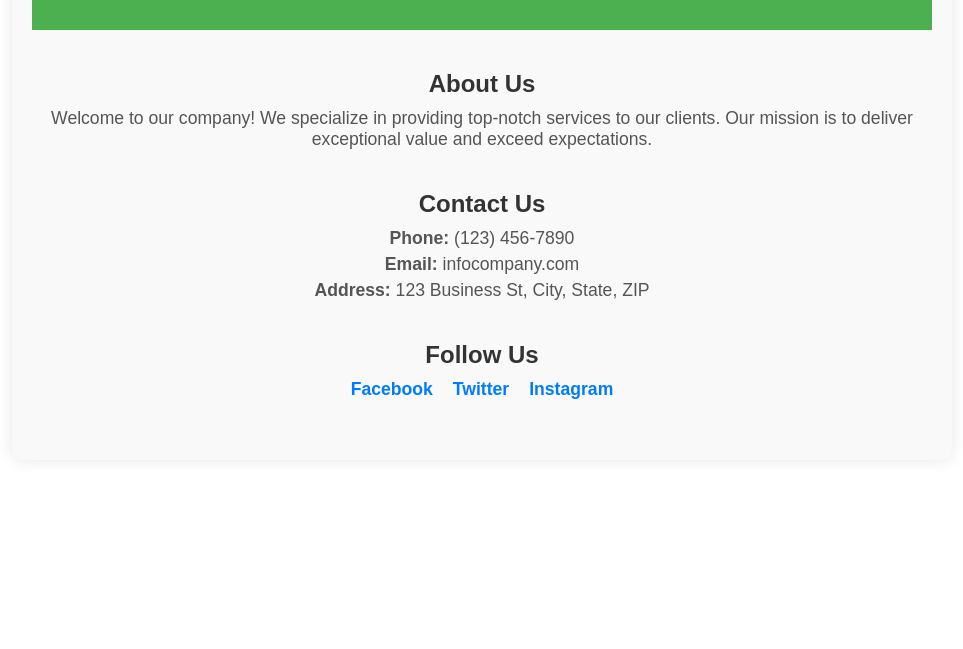
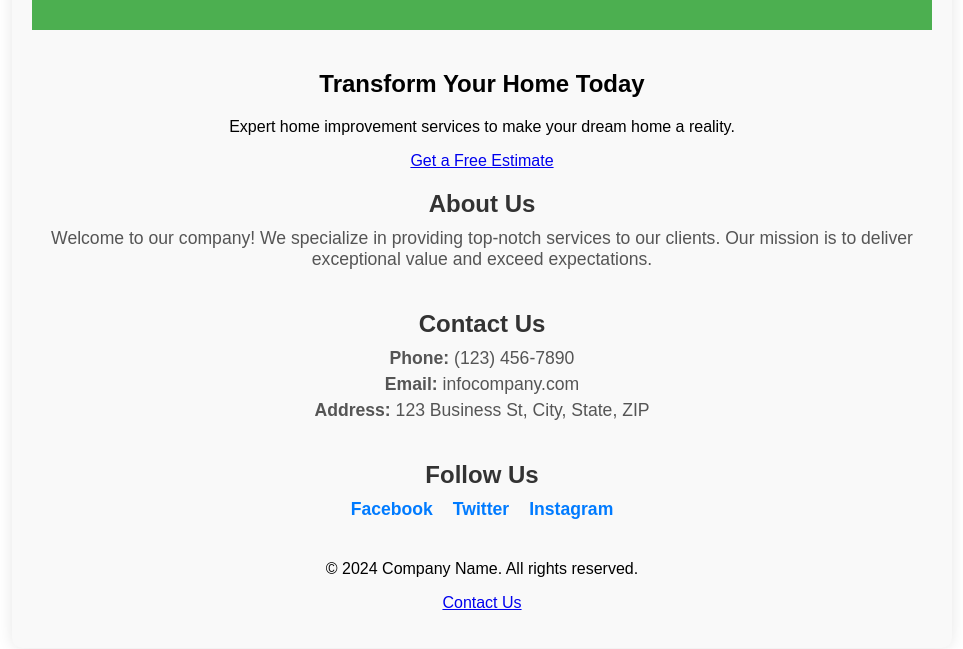
Before and after one commit to DanielWerner07/Website, an Angular app: page / in a window 1280 px wide. Shown: the part 271-920 px from the top of the page, without its empty margins (158-1121 px from the left). Before the commit the page ends 800 px from the top, so only its background shows below. Built offline with nearby package versions, Linux system fonts and the light colour scheme.

Commit message:
Update home.component.html

```diff
--- a/src/app/home/home.component.html
+++ b/src/app/home/home.component.html
@@ -1,14 +1,21 @@
 <div class="main-container">
   <header class="header">
-      <img src="  assets/images/blueskylogo.jpg" alt="Company Logo" class="logo">
+    <img src="assets/images/blueskylogo.jpg" alt="Company Logo" class="logo">
     <h1 class="company-name">Company Name</h1>
     <p class="tagline">Your Business Tagline Here</p>
   </header>
+  <section class="hero-section">
+    <div class="hero-content">
+      <h2>Transform Your Home Today</h2>
+      <p>Expert home improvement services to make your dream home a reality.</p>
+      <a href="#contact" class="cta-button">Get a Free Estimate</a>
+    </div>
+  </section>
   <section class="company-info">
     <h2>About Us</h2>
     <p>Welcome to our company! We specialize in providing top-notch services to our clients. Our mission is to deliver exceptional value and exceed expectations.</p>
   </section>
-    <section class="contact-info">
+  <section class="contact-info" id="contact">
     <h2>Contact Us</h2>
     <p><strong>Phone:</strong> (123) 456-7890</p>
     <p><strong>Email:</strong> infocompany.com</p>
@@ -20,4 +27,8 @@
     <a href="https://twitter.com" target="_blank" class="social-link">Twitter</a>
     <a href="https://instagram.com" target="_blank" class="social-link">Instagram</a>
   </section>
+  <footer class="footer">
+    <p>&copy; 2024 Company Name. All rights reserved.</p>
+    <p><a href="#contact">Contact Us</a></p>
+  </footer>
 </div>
```
Lines whose indentation alone changed are shown as unchanged.
